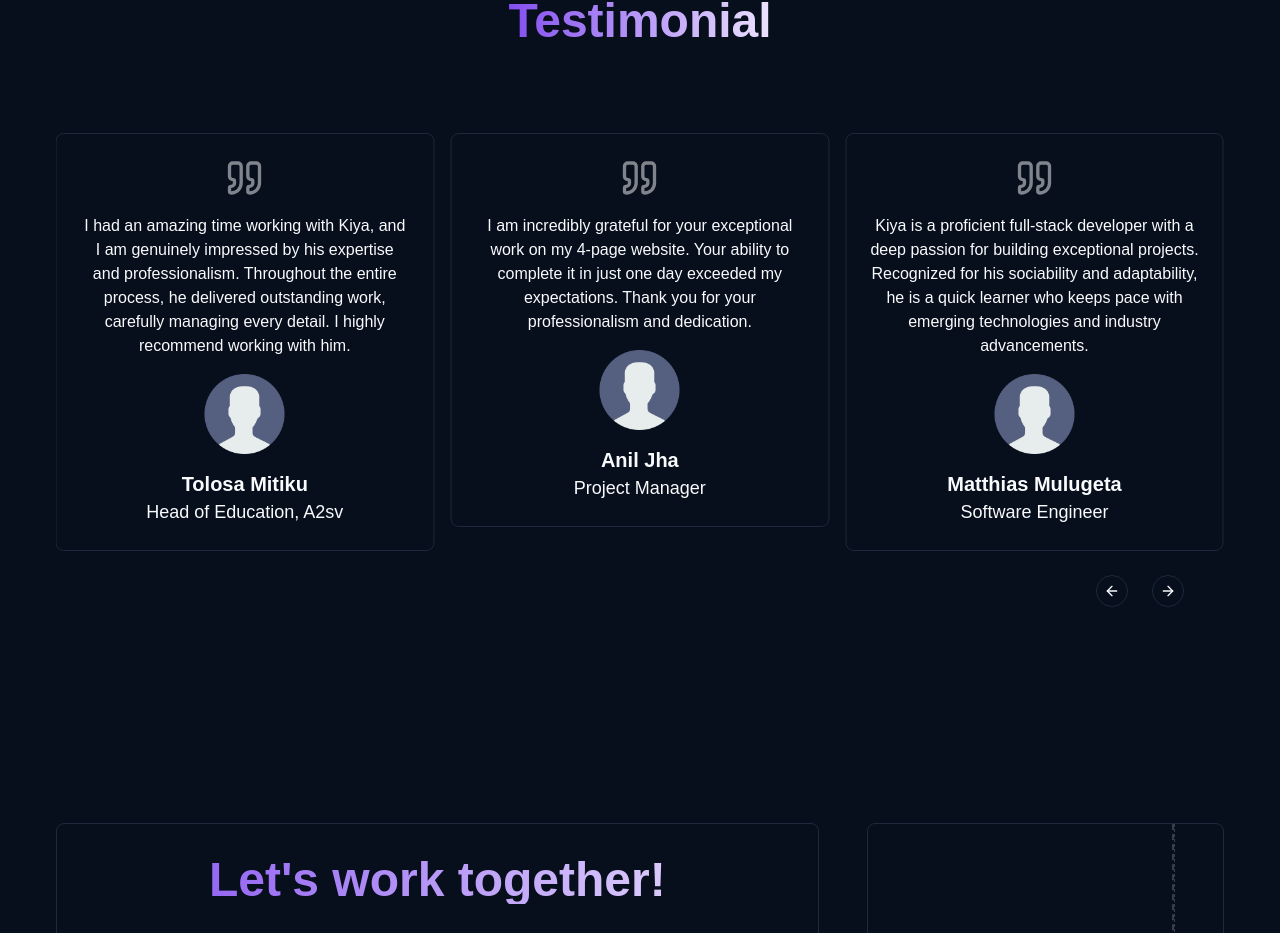
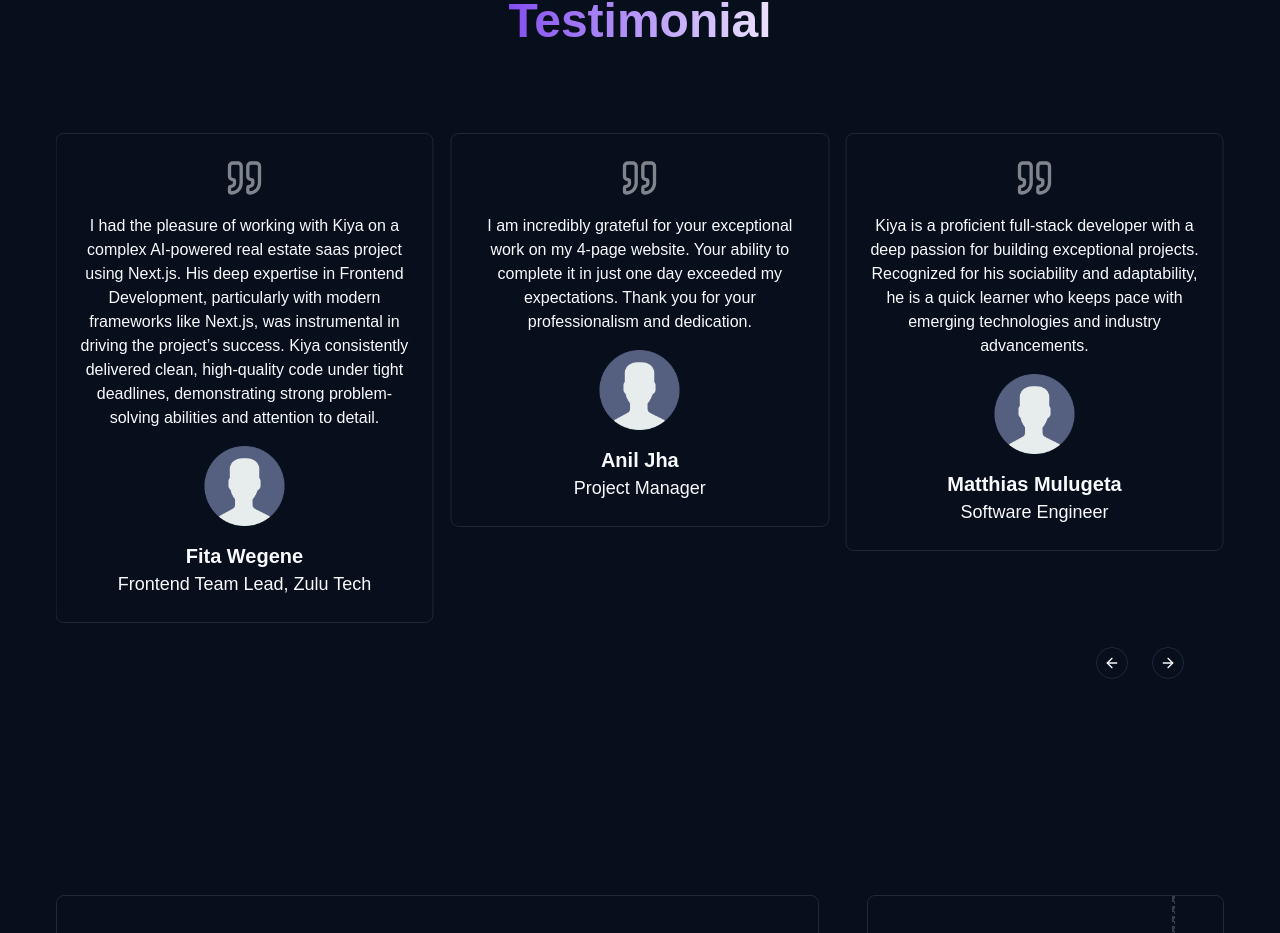
Before and after one commit to kiyakebe/portfolio-v2, a Next.js app: page / in a window 1280 px wide. Shown: the part 4576-5509 px from the top of the page. Built offline with nearby package versions, Linux system fonts and the light colour scheme.

Commit message:
feat: refine testimonial content for improved clarity and add new testimonial

```diff
--- a/src/constants/testimonial_data.ts
+++ b/src/constants/testimonial_data.ts
@@ -17,8 +17,7 @@ export const testimonials: TestimonialType[] = [
   },
   {
     name: "Jack",
-    content:
-      "Great work from Kiya, a reliable developer you can count on.",
+    content: "Great work from Kiya, a reliable developer you can count on.",
     image: "https://randomuser.me/api/portraits",
     position: "Software Engineer",
   },
@@ -29,4 +28,11 @@ export const testimonials: TestimonialType[] = [
     image: "https://randomuser.me/api/portraits",
     position: "Head of Education, A2sv",
   },
+  {
+    name: "Fita Wegene",
+    content:
+      "I had the pleasure of working with Kiya on a complex AI-powered real estate saas project using Next.js. His deep expertise in Frontend Development, particularly with modern frameworks like Next.js, was instrumental in driving the project’s success. Kiya consistently delivered clean, high-quality code under tight deadlines, demonstrating strong problem-solving abilities and attention to detail.",
+    image: "https://randomuser.me/api/portraits",
+    position: "Frontend Team Lead, Zulu Tech",
+  },
 ];
```
